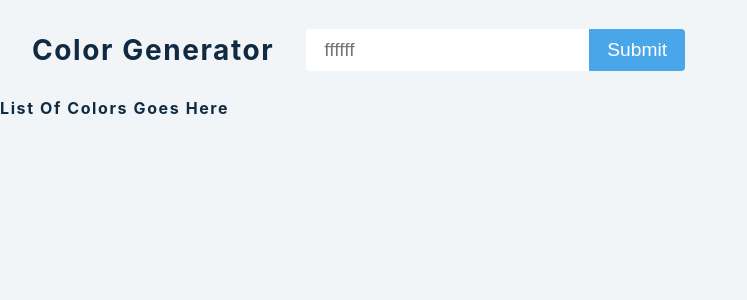
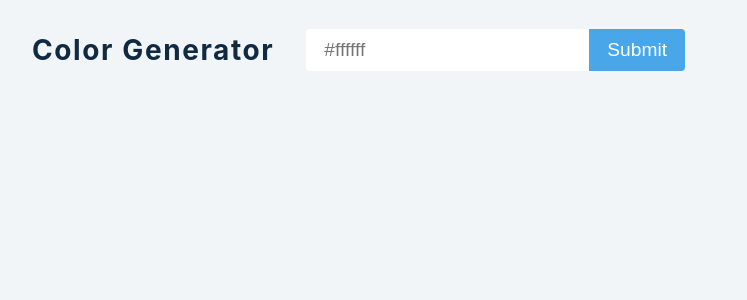
Before and after one commit to Practice-SpencerTower/color-generator, a React (Create React App) app: page / in a window 1280 px wide. Shown: the top 300 px of the page, without its empty margins (0-747 px from the left). Built offline with nearby package versions, Linux system fonts and the light colour scheme; the HTML template or start-up script is replaced by a standard one.

Commit message:
renders colors with weight %

```diff
--- a/src/App.js
+++ b/src/App.js
@@ -7,12 +7,13 @@ function App() {
     const [color, setColor] = useState('');
     const [error, setError] = useState('');
     // start with a default value to show what user can expect
-    const [list, setList] = useState('');
+    const [list, setList] = useState([]);
 
     const handleSubmit = (e) => {
         e.preventDefault();
         try {
             const colors = new Values(color).all(10);
+            setList(colors);
             console.log(colors);
         } catch (e) {
             setError(true);
@@ -29,7 +30,7 @@ function App() {
                         type="text"
                         value={color}
                         onChange={(e) => setColor(e.target.value)}
-                        placeholder="ffffff"
+                        placeholder="#ffffff"
                         className={`${error ? 'error' : null}`}
                     />
                     <button className="btn" type="submit">
@@ -38,7 +39,10 @@ function App() {
                 </form>
             </section>
             <section className="colors">
-                <h4>list of colors goes here</h4>
+                {list.map((color, idx) => {
+                    console.log(color);
+                    return <SingleColor key={idx} {...color} idx={idx} />;
+                })}
             </section>
         </>
     );
--- a/src/SingleColor.js
+++ b/src/SingleColor.js
@@ -1,8 +1,15 @@
 import React, { useState, useEffect } from 'react';
 import rgbToHex from './utils';
 
-const SingleColor = () => {
-    return <h4>single color</h4>;
+const SingleColor = ({ rgb, weight, idx }) => {
+    const [alert, setAlert] = useState(false);
+    const bcg = rgb.join(',');
+
+    return (
+        <article className={`color`} style={{ backgroundColor: `rgb(${bcg})` }}>
+            <p className="percent-value">{weight}%</p>
+        </article>
+    );
 };
 
 export default SingleColor;
```
